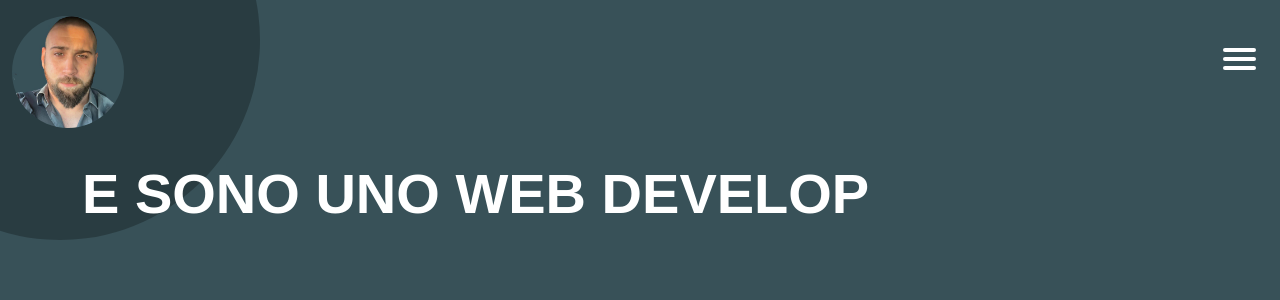
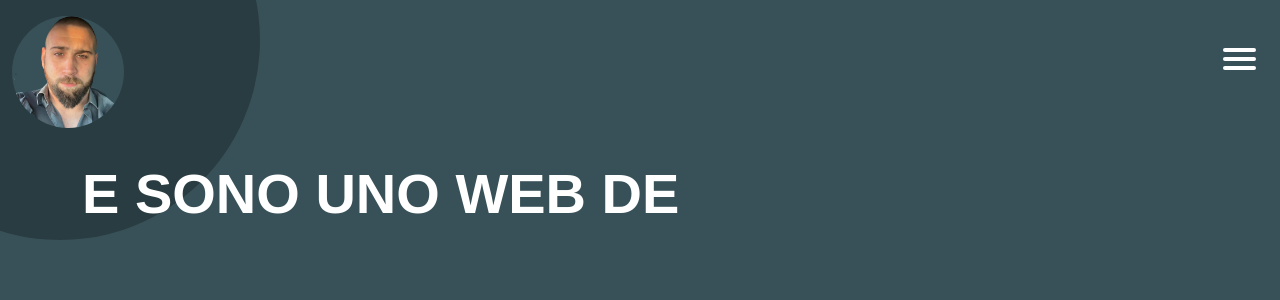
Before and after one commit to Matteoanselmo/Matteoanselmo, a Vue app: page / in a window 1280 px wide. Shown: the top 300 px of the page. Built offline with nearby package versions, Linux system fonts and the light colour scheme.

Commit message:
aggiunta frase in chisono

```diff
--- a/src/components/ChiSono.vue
+++ b/src/components/ChiSono.vue
@@ -12,7 +12,7 @@
             <div class="row">
                 <div class="col-10">
                     <p class="typewriter">
-                        <span data-text="ciao a tutti mi chiamo matteo anselmo., e sono uno web developer., sono ancora all'inizio, ma so già fare cose carine, ti consiglio di andare nella sezione repo per dare un occhiata"></span>
+                        <span data-text="ciao a tutti mi chiamo matteo anselmo, e sono uno web developer, ma so fare cose carine, ti consiglio di andare nella sezione repo per dare un occhiata, la trovi nel menu"></span>
                     </p>
                 </div>
             </div>
```
